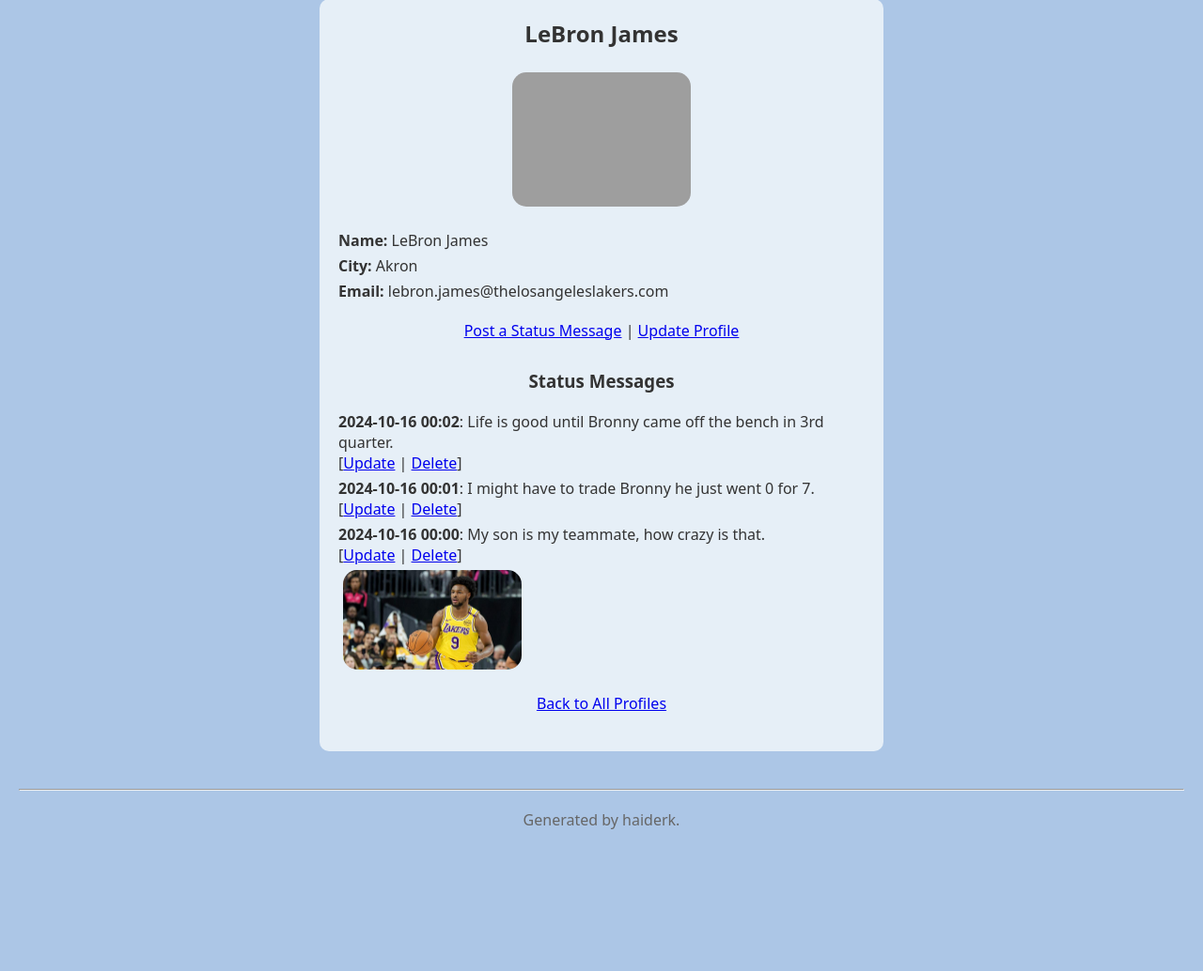
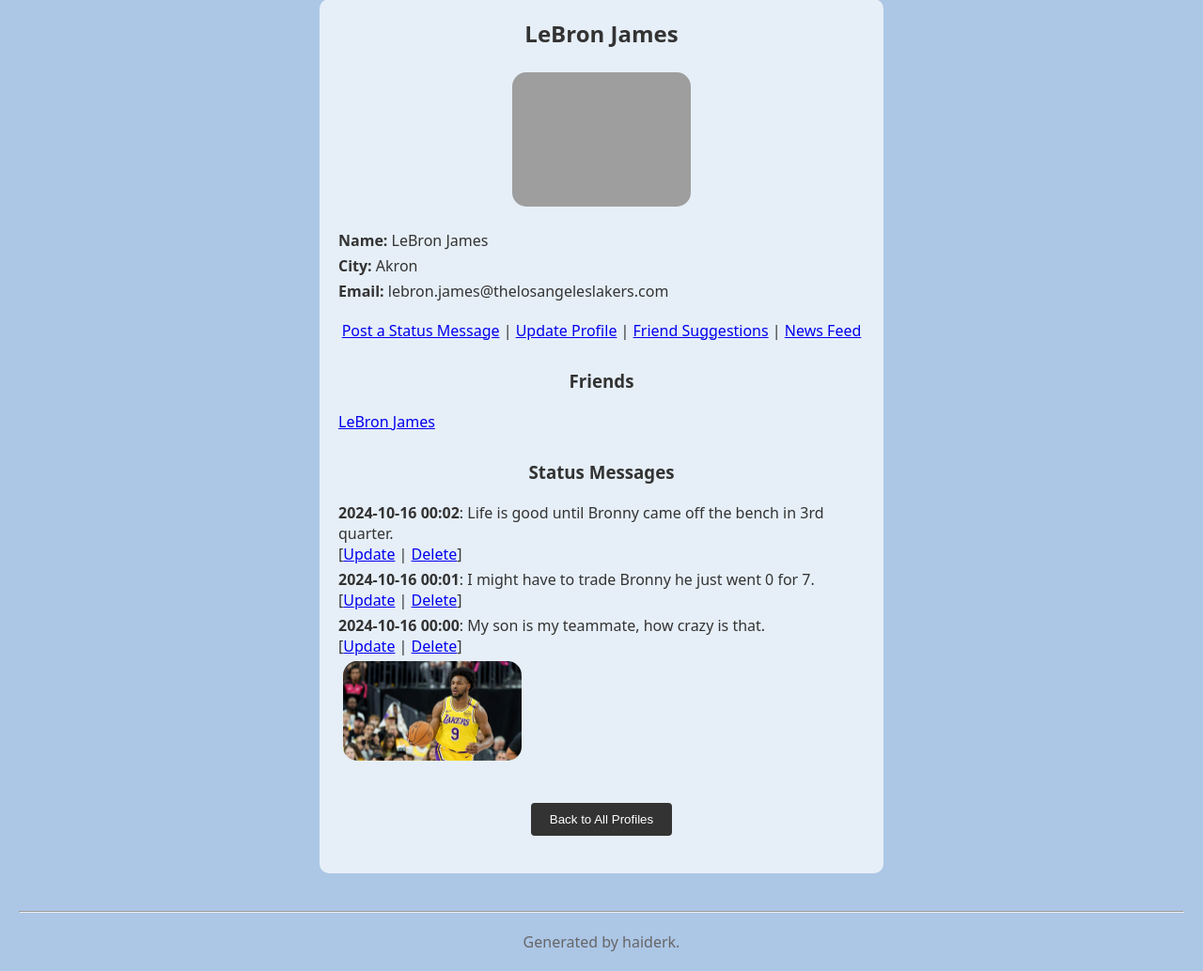
Before and after one commit to haiderak12/412-a3, a Django app: page /mini_fb/profile/1 in a window 1280 px wide. Shown: the part 188-1222 px from the top of the page at 94% size. Before the commit the page ends 1071 px from the top, so only its background shows below. Run offline with Django 5.2, Linux system fonts and the light colour scheme; data comes from the database, SQL or seed files in the repository; both versions use the stored data as it was after the commit; tables that the repository leaves empty hold one stand-in row (values such as "Sample post"); grey boxes are pictures that could not be loaded.

Commit message:
assignment-8

```diff
--- a/mini_fb/admin.py
+++ b/mini_fb/admin.py
@@ -8,3 +8,4 @@
 admin.site.register(Profile)
 admin.site.register(StatusMessage)
 admin.site.register(Image)
+admin.site.register(Friend)
--- a/mini_fb/models.py
+++ b/mini_fb/models.py
@@ -3,6 +3,7 @@
 from django.db import models
 from django.utils import timezone
 from django.urls import reverse
+from django.db.models import Q
 
 # Create your models here.
 
@@ -26,6 +27,44 @@
 
     def get_absolute_url(self):
         return reverse('show_profile', kwargs={'pk': self.pk})
+
+    def get_friends(self):
+        friendships = Friend.objects.filter(Q(profile1=self) | Q(profile2=self))
+        friends = []
+        for friendship in friendships:
+            if friendship.profile1 == self:
+                friends.append(friendship.profile2)
+            else:
+                friends.append(friendship.profile1)
+        return friends
+
+    def add_friend(self, other):
+        if self == other:
+            print("Cannot add yourself as a friend.")
+            return
+
+        friendship_exists = Friend.objects.filter(
+            (Q(profile1=self) & Q(profile2=other)) | (Q(profile1=other) & Q(profile2=self))
+        ).exists()
+
+        if not friendship_exists:
+            friendship = Friend(profile1=self, profile2=other)
+            friendship.save()
+            print(f"Friendship created between {self} and {other}.")
+        else:
+            print(f"Friendship already exists between {self} and {other}.")
+
+    def get_friend_suggestions(self):
+        all_profiles = Profile.objects.exclude(pk=self.pk)
+        friends = self.get_friends()
+        suggestions = all_profiles.exclude(pk__in=[friend.pk for friend in friends])
+        return suggestions
+
+    def get_news_feed(self):
+        friends = self.get_friends()
+        profiles = [self] + friends
+        news_feed = StatusMessage.objects.filter(profile__in=profiles).order_by('-timestamp')
+        return news_feed
 
 class StatusMessage(models.Model):
 
@@ -58,3 +97,19 @@
         Returns a string representation of the Image Instance
         '''
         return f"Image for StatusMessage {self.status_message.id} at {self.timestamp}"
+
+class Friend(models.Model):
+    profile1 = models.ForeignKey(
+        Profile,
+        on_delete=models.CASCADE,
+        related_name='friend_set1'
+    )
+    profile2 = models.ForeignKey(
+        Profile,
+        on_delete=models.CASCADE,
+        related_name='friend_set2'
+    )
+    timestamp = models.DateTimeField(default=timezone.now)
+
+    def __str__(self):
+        return f"{self.profile1.firstname} {self.profile1.lastname} & {self.profile2.firstname} {self.profile2.lastname}"
--- a/mini_fb/templates/mini_fb/create_profile_form.html
+++ b/mini_fb/templates/mini_fb/create_profile_form.html
@@ -1,7 +1,7 @@
 {% extends 'mini_fb/base.html' %}
 
 {% block content %}
-<div class="create_profile">
+<div class="fb_page">
     <h2>Create a New Profile</h2>
 
     <form method="POST">
@@ -19,6 +19,6 @@
     </form>
     <br>
 
-    <p><a href="{% url 'show_all_profiles' %}">Back to All Profiles</a></p>
+    <p><button><a href="{% url 'show_profile' profile.pk %}">Back to Profile</a></button></p>
 </div>
 {% endblock %}
--- a/mini_fb/templates/mini_fb/create_status_form.html
+++ b/mini_fb/templates/mini_fb/create_status_form.html
@@ -1,7 +1,7 @@
 {% extends 'mini_fb/base.html' %}
 
 {% block content %}
-<div class="status_page">
+<div class="fb_page">
     <h2>Post a Status Message for {{ profile.firstname }} {{ profile.lastname }}</h2>
 
     <form method="POST" action="{% url 'create_status' profile.pk %}" enctype="multipart/form-data">
@@ -15,6 +15,6 @@
     </form>
     <br>
 
-    <p><a href="{% url 'show_profile' profile.pk %}">Back to Profile</a></p>
+    <p><button><a href="{% url 'show_profile' profile.pk %}">Back to Profile</a></button></p>
 </div>
 {% endblock %}
--- a/mini_fb/templates/mini_fb/delete_status_form.html
+++ b/mini_fb/templates/mini_fb/delete_status_form.html
@@ -1,7 +1,7 @@
 {% extends 'mini_fb/base.html' %}
 
 {% block content %}
-<div class="delete_status_page">
+<div class="fb_page">
     <h2>Delete Status Message</h2>
     <p>Are you sure you want to delete this status message?</p>
     <p><strong>{{ status_message.message }}</strong></p>
--- a/mini_fb/templates/mini_fb/show_profile.html
+++ b/mini_fb/templates/mini_fb/show_profile.html
@@ -1,7 +1,7 @@
 {% extends 'mini_fb/base.html' %}
 
 {% block content %}
-<div class="fb_profile">
+<div class="fb_page">
 
     <div class="profile-title">
         <h2>{{ profile.firstname }} {{ profile.lastname }}</h2>
@@ -18,8 +18,23 @@
 
         <p>
             <a href="{% url 'create_status' profile.pk %}">Post a Status Message</a> |
-            <a href="{% url 'update_profile' profile.pk %}">Update Profile</a><br>
+            <a href="{% url 'update_profile' profile.pk %}">Update Profile</a> |
+            <a href="{% url 'friend_suggestions' profile.pk %}">Friend Suggestions</a> |
+            <a href="{% url 'news_feed' profile.pk %}">News Feed</a>
+            <br>
         </p>
+
+        <!-- Display friends -->
+        <h3>Friends</h3>
+        <ul>
+            {% for friend in profile.get_friends %}
+            <li>
+                <a href="{% url 'show_profile' friend.pk %}">{{ friend.firstname }} {{ friend.lastname }}</a>
+            </li>
+            {% empty %}
+            <li>No friends available.</li>
+            {% endfor %}
+        </ul>
 
         <!-- Display status messages -->
         <h3>Status Messages</h3>
@@ -42,7 +57,7 @@
             {% endfor %}
         </ul>
 
-        <p><a href="{% url 'show_all_profiles' %}">Back to All Profiles</a></p>
+        <p><button><a href="{% url 'show_all_profiles' %}">Back to All Profiles</a></button></p>
     </div>
 </div>
 {% endblock %}
--- a/mini_fb/templates/mini_fb/update_profile_form.html
+++ b/mini_fb/templates/mini_fb/update_profile_form.html
@@ -1,7 +1,7 @@
 {% extends 'mini_fb/base.html' %}
 
 {% block content %}
-<div class="update_profile_page">
+<div class="fb_page">
     <h2>Update Profile for {{ object.firstname }} {{ object.lastname }}</h2>
 
     <form method="POST" enctype="multipart/form-data">
@@ -10,6 +10,6 @@
         <button type="submit">Update Profile</button><br>
     </form>
 
-    <p><a href="{% url 'show_profile' object.pk %}">Back to Profile</a></p>
+    <p><button><a href="{% url 'show_profile' profile.pk %}">Back to Profile</a></button></p>
 </div>
 {% endblock %}
--- a/mini_fb/templates/mini_fb/update_status_form.html
+++ b/mini_fb/templates/mini_fb/update_status_form.html
@@ -1,7 +1,7 @@
 {% extends 'mini_fb/base.html' %}
 
 {% block content %}
-<div class="update_status_page">
+<div class="fb_page">
     <h2>Update Status Message</h2>
     <form method="POST">
         {% csrf_token %}
@@ -10,6 +10,6 @@
     </form>
     <br>
 
-    <p><a href="{% url 'show_profile' status_message.profile.pk %}">Back to Profile</a></p>
+    <p><button><a href="{% url 'show_profile' profile.pk %}">Back to Profile</a></button></p>
 </div>
 {% endblock %}
--- a/mini_fb/urls.py
+++ b/mini_fb/urls.py
@@ -14,4 +14,7 @@
     path(r'profile/<int:pk>/update_profile', views.UpdateProfileView.as_view(), name='update_profile'),
     path(r'status/<int:pk>/delete_status', views.DeleteStatusMessageView.as_view(), name='delete_status'),
     path(r'status/<int:pk>/update_status', views.UpdateStatusMessageView.as_view(), name='update_status'),
+    path(r'profile/<int:pk>/add_friend/<int:other_pk>', views.CreateFriendView.as_view(), name='add_friend'),
+    path(r'profile/<int:pk>/friend_suggestions', views.ShowFriendSuggestionsView.as_view(), name='friend_suggestions'),
+    path(r'profile/<int:pk>/news_feed', views.ShowNewsFeedView.as_view(), name='news_feed'),
 ]
--- a/mini_fb/views.py
+++ b/mini_fb/views.py
@@ -5,6 +5,7 @@
 from .models import * # import the models
 from .forms import *
 from django.urls import reverse
+from django.shortcuts import redirect
 
 # class-based view
 class ShowAllProfilesView(ListView):
@@ -98,3 +99,38 @@
     def get_success_url(self):
         profile_pk = self.object.profile.pk
         return reverse('show_profile', kwargs={'pk': profile_pk})
+
+class CreateFriendView(View):
+    def dispatch(self, request, *args, **kwargs):
+        profile_pk = kwargs.get('pk')
+        other_pk = kwargs.get('other_pk')
+
+        try:
+            profile = Profile.objects.get(pk=profile_pk)
+            other_profile = Profile.objects.get(pk=other_pk)
+        except Profile.DoesNotExist:
+            return redirect('show_all_profiles')
+
+        profile.add_friend(other_profile)
+
+        return redirect(reverse('show_profile', kwargs={'pk': profile_pk}))
+
+class ShowFriendSuggestionsView(DetailView):
+    model = Profile
+    template_name = 'mini_fb/friend_suggestions.html'
+    context_object_name = 'profile'
+
+    def get_context_data(self, **kwargs):
+        context = super().get_context_data(**kwargs)
+        context['suggestions'] = self.object.get_friend_suggestions()
+        return context
+
+class ShowNewsFeedView(DetailView):
+    model = Profile
+    template_name = 'mini_fb/news_feed.html'
+    context_object_name = 'profile'
+
+    def get_context_data(self, **kwargs):
+        context = super().get_context_data(**kwargs)
+        context['news_feed'] = self.object.get_news_feed()
+        return context
--- a/static/styles.css
+++ b/static/styles.css
@@ -125,11 +125,6 @@
     text-align: center;
 }
 
-.fb_profile img {
-    border-radius: 20px;
-    padding: 5px;
-}
-
 .profile-info {
     max-width: 600px;
 }
@@ -177,8 +172,12 @@
     cursor: pointer;
 }
 
-/* Update profile page styling */
-.create_profile, .fb_profile, .status_page, .update_profile_page, .update_status_page, .delete_status_page {
+button a {
+    text-decoration: none;
+    color: white;
+}
+
+.fb_page {
     max-width: 600px;
     margin: 40px auto;
     text-align: center;
@@ -187,16 +186,40 @@
     border-radius: 10px;
 }
 
-.update_profile_page form {
+.fb_page img {
+    border-radius: 20px;
+    padding: 5px;
+}
+
+.fb_page ul {
+    list-style-type: none;
+}
+
+.fb_page form {
     display: flex;
     flex-direction: column;
     align-items: center;
 }
 
-.update_profile_page form p {
+.fb_page form p {
     width: 100%;
     margin-bottom: 15px;
     text-align: left;
+}
+
+.status_header {
+    display: flex;
+    align-items: center;
+}
+
+.status_header img {
+    margin-right: 10px;
+    object-fit: cover;
+    flex-shrink: 0;
+}
+
+.status_header a {
+    margin-right: 10px;
 }
 
 form label {
```
Also changed, not shown: mini_fb/templates/mini_fb/friend_suggestions.html (added, +28 -0 lines), mini_fb/templates/mini_fb/news_feed.html (added, +36 -0 lines), db.sqlite3, mini_fb/migrations/0004_friend.py (added), 1 other file.
